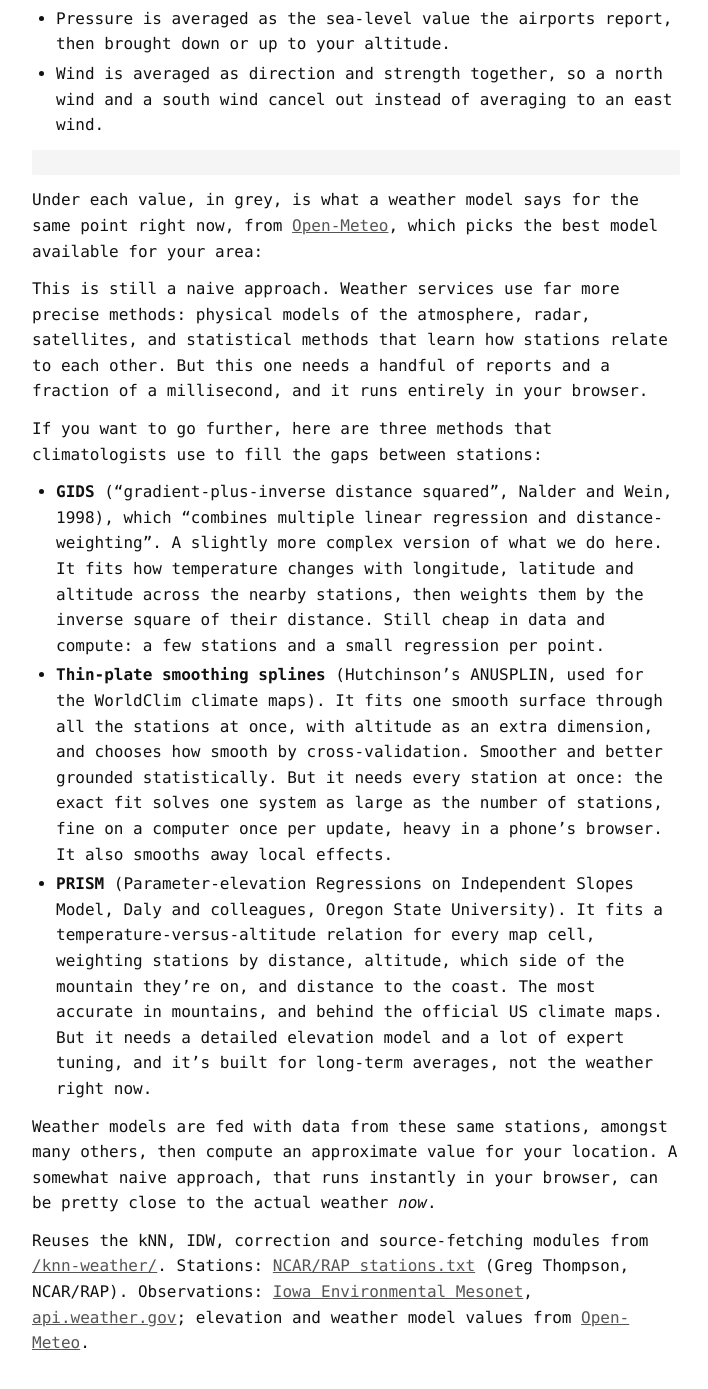
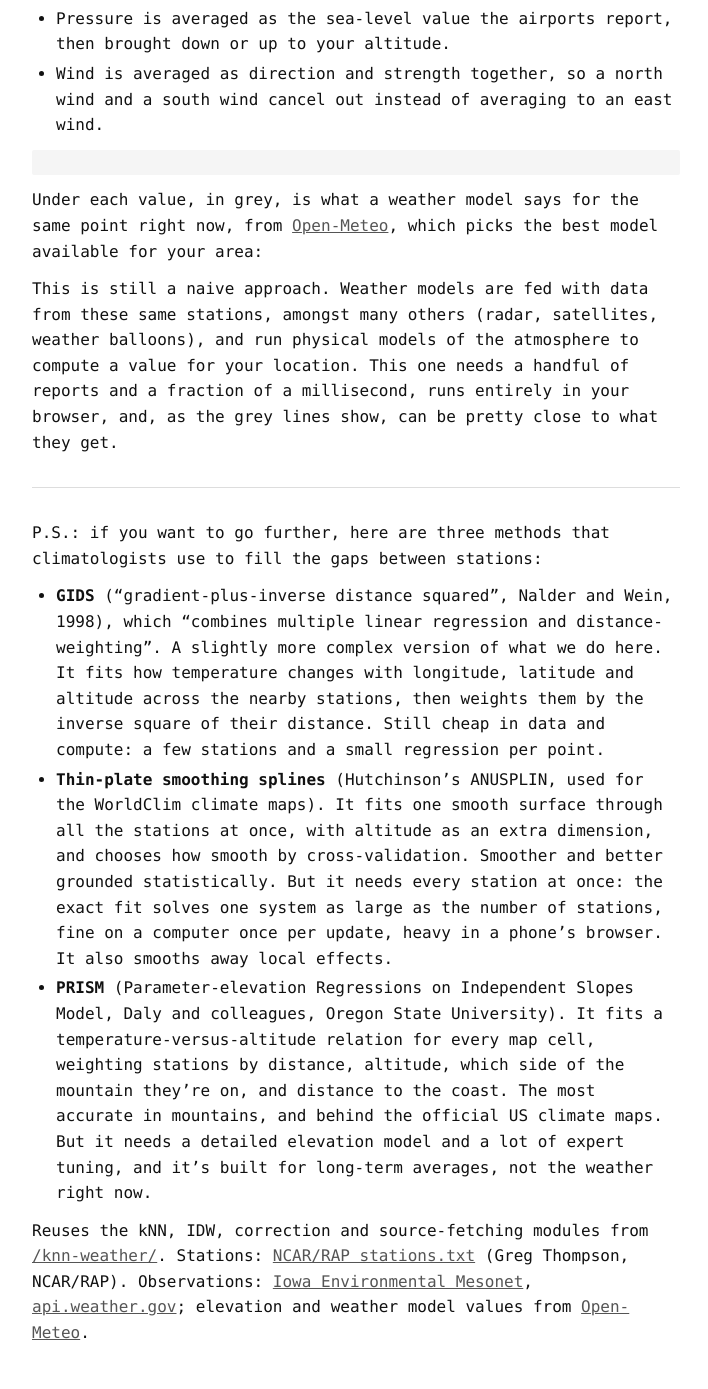
Before and after one commit to idle-intelligence/trucs.ai, a Jekyll site: the page built from blog/browser-weather.md, in a window 1280 px wide and 1400 px high, scrolled down 2155 px. Shown: the top 1389 px of the window, without its empty margins (284-992 px from the left). Built offline with Jekyll 4.4.1, drawn with Linux system fonts in a browser that asks for light colours.

Commit message:
blog/browser-weather: one conclusion, the three interpolation methods as a P.S.
Co-Authored-By: Claude Opus 5.5 <noreply@anthropic.com>
Claude-Session: https://claude.ai/code/session_01YE8zWPj6CDJ731QyKBXwTs

```diff
--- a/blog/browser-weather.md
+++ b/blog/browser-weather.md
@@ -74,15 +74,15 @@ Under each value, in grey, is what a weather model says for the same point right
 
 <div id="bw-output-panel"></div>
 
-This is still a naive approach. Weather services use far more precise methods: physical models of the atmosphere, radar, satellites, and statistical methods that learn how stations relate to each other. But this one needs a handful of reports and a fraction of a millisecond, and it runs entirely in your browser.
+This is still a naive approach. Weather models are fed with data from these same stations, amongst many others (radar, satellites, weather balloons), and run physical models of the atmosphere to compute a value for your location. This one needs a handful of reports and a fraction of a millisecond, runs entirely in your browser, and, as the grey lines show, can be pretty close to what they get.
 
-If you want to go further, here are three methods that climatologists use to fill the gaps between stations:
+---
+
+P.S.: if you want to go further, here are three methods that climatologists use to fill the gaps between stations:
 
 - **GIDS** ("gradient-plus-inverse distance squared", Nalder and Wein, 1998), which "combines multiple linear regression and distance-weighting". A slightly more complex version of what we do here. It fits how temperature changes with longitude, latitude and altitude across the nearby stations, then weights them by the inverse square of their distance. Still cheap in data and compute: a few stations and a small regression per point.
 - **Thin-plate smoothing splines** (Hutchinson's ANUSPLIN, used for the WorldClim climate maps). It fits one smooth surface through all the stations at once, with altitude as an extra dimension, and chooses how smooth by cross-validation. Smoother and better grounded statistically. But it needs every station at once: the exact fit solves one system as large as the number of stations, fine on a computer once per update, heavy in a phone's browser. It also smooths away local effects.
 - **PRISM** (Parameter-elevation Regressions on Independent Slopes Model, Daly and colleagues, Oregon State University). It fits a temperature-versus-altitude relation for every map cell, weighting stations by distance, altitude, which side of the mountain they're on, and distance to the coast. The most accurate in mountains, and behind the official US climate maps. But it needs a detailed elevation model and a lot of expert tuning, and it's built for long-term averages, not the weather right now.
-
-Weather models are fed with data from these same stations, amongst many others, then compute an approximate value for your location. A somewhat naive approach, that runs instantly in your browser, can be pretty close to the actual weather _now_.
 
 <p class="panel-desc">
   Reuses the kNN, IDW, correction and source-fetching modules from <a href="/knn-weather/">/knn-weather/</a>. Stations: <a href="http://www.rap.ucar.edu/weather/surface/stations.txt">NCAR/RAP stations.txt</a> (Greg Thompson, NCAR/RAP). Observations: <a href="https://mesonet.agron.iastate.edu/">Iowa Environmental Mesonet</a>, <a href="https://www.weather.gov/documentation/services-web-api">api.weather.gov</a>; elevation and weather model values from <a href="https://open-meteo.com/">Open-Meteo</a>.
```
